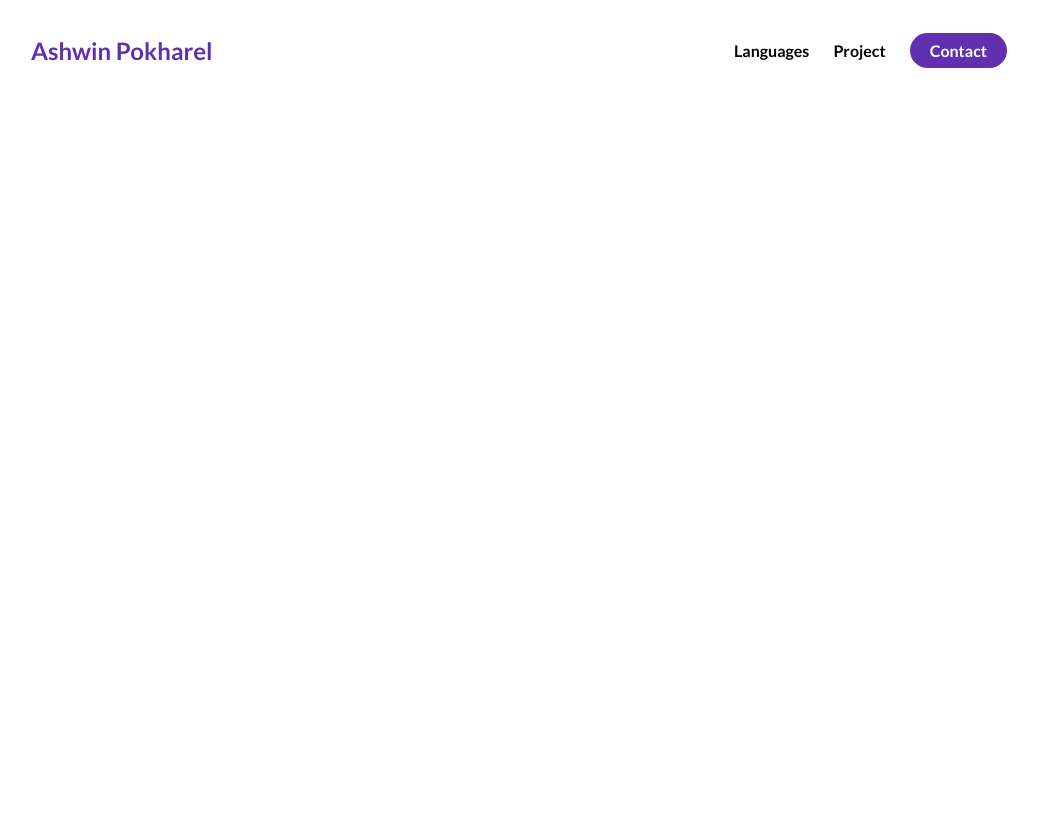
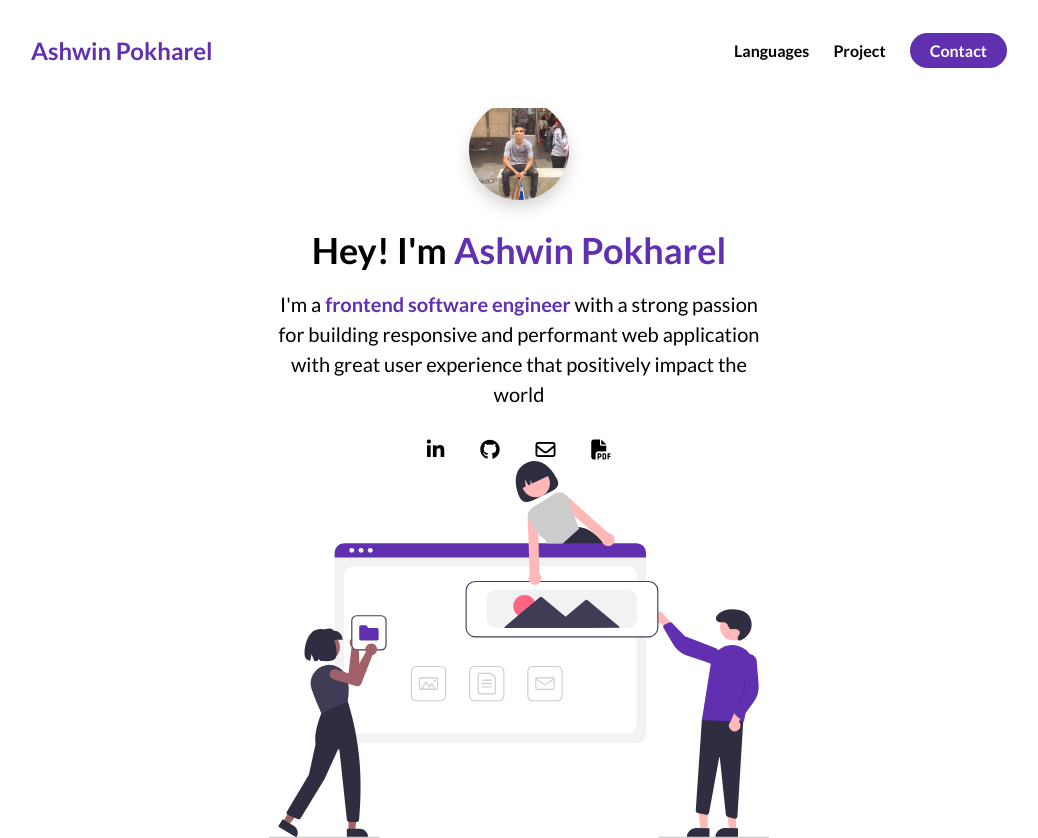
Before and after one commit to awinp/E-Portfolio, a plain HTML site: page index.html in a window 1280 px wide. Shown: the whole page, without its empty margins (121-1159 px from the left). Before the commit the page ends 800 px from the top, so only its background shows below. Drawn offline with Linux system fonts and the light colour scheme.

Commit message:
about me

```diff
--- a/index.html
+++ b/index.html
@@ -6,6 +6,10 @@
     <meta name="viewport" content="width=device-width, initial-scale=1.0" />
     <title>Aswhin Pokhare</title>
     <link rel="stylesheet" href="./style.css" />
+    <script
+      src="https://kit.fontawesome.com/c8e4d183c2.js"
+      crossorigin="anonymous"
+    ></script>
   </head>
   <body>
     <section id="about-me">
@@ -33,6 +37,51 @@
           </li>
         </ul>
       </nav>
+      <div class="flex flex-1">
+        <div class="about-me__info row">
+          <div class="about-me__info--container">
+            <figure class="about-me__picture--mask">
+              <img
+                src="./assets/myphoto.jpeg"
+                class="about-me__picture"
+                alt="Picture of me!"
+              />
+            </figure>
+            <h1 class="about-me__info--title">
+              Hey! I'm <span class="text-purple">Ashwin Pokharel</span>
+            </h1>
+            <p class="about-me__info--para">
+              I'm a
+              <strong class="text-purple"> frontend software engineer</strong>
+              with a strong passion for building responsive and performant web
+              application with great user experience that positively impact the
+              world
+            </p>
+            <div class="about-me__links">
+              <a href="" class="about-me__link"
+                ><i class="fab fa-linkedin-in"></i>
+              </a>
+              <a href="" class="about-me__link"
+                ><i class="fab fa-github"></i>
+              </a>
+              <a href="" class="about-me__link"
+                ><i class="far fa-envelope"></i>
+              </a>
+              <a href="" class="about-me__link"
+                ><i class="fas fa-file-pdf"></i>
+              </a>
+            </div>
+
+            <figure class="about-me__img--container">
+              <img
+                src="./assets/undraw_websites.svg"
+                class="about-me__img"
+                alt=""
+              />
+            </figure>
+          </div>
+        </div>
+      </div>
     </section>
   </body>
 </html>
--- a/style.css
+++ b/style.css
@@ -17,10 +17,24 @@ span {
   text-align: center;
   line-height: 1.25;
 }
+h1{font-size: 36px;}
 
 p {
   line-height: 1.5;
   font-size: 16px;
+}
+.flex-1{
+    flex:1;
+}
+.flex{
+    display: flex;
+}
+.row{width: 100%;
+    max-width: 800px;
+    margin: 0 auto;
+}
+.text-purple{
+    color: #6030b1;
 }
 /* NAVIGATION BAR */
 li{
@@ -62,3 +76,66 @@ nav {
     margin:0 12px;
     font-weight:bold;
 }
+/* ABOUT ME */
+
+#about-me{
+    min-height: 100vh;
+    display: flex;
+    flex-direction: column;
+}
+.about-me__info{
+    display: flex;
+    flex-direction: column;
+}
+.about-me__info--container{
+    display: flex;
+    flex-direction: column;
+    align-items: center;
+    max-width: 500px;
+    margin: 0 auto;
+    text-align: center;
+
+}
+.about-me__picture--mask{
+    width: 100px;
+    height: 100px;
+    border-radius: 50%;
+    overflow: hidden;
+    box-shadow: 0 8px 16px rgba(0,0,0,0.16);
+    margin-bottom: 28px;
+}
+.about-me__picture{
+    width:100%;
+    transform:auto;
+    padding-top: 8px;
+}
+.about-me__info--title{
+
+    margin-bottom: 16px;
+
+}
+.about-me__info--para{
+    font-size: 20px;
+    margin-bottom: 28px;
+
+}
+.about-me__link{
+    font-size: 20px;
+    color: black;
+    text-decoration: none;
+    padding: 0 16px;
+
+}
+.about-me__img--container{
+    flex: 1;
+    display:flex;
+    align-items:center;
+
+
+
+
+}
+.about-me__img{
+    width: 100%;
+
+}
```
Also changed, not shown: assets/chat.png (added), assets/dashboard.png (added), assets/logo.svg (added), assets/loopit.png (added), assets/me.jpeg (added), assets/myphoto.jpeg (added), assets/undraw_websites.svg (added), 2 other files.
